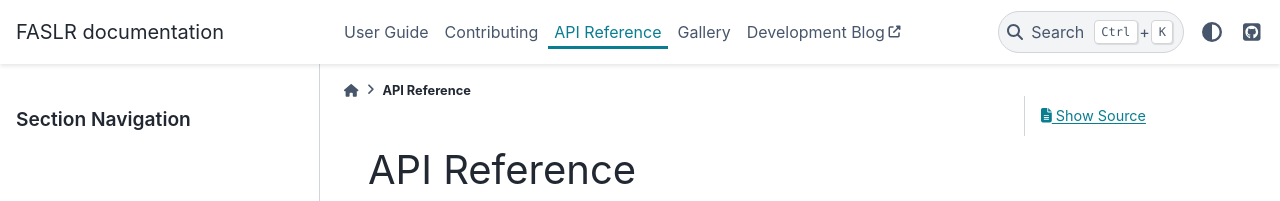
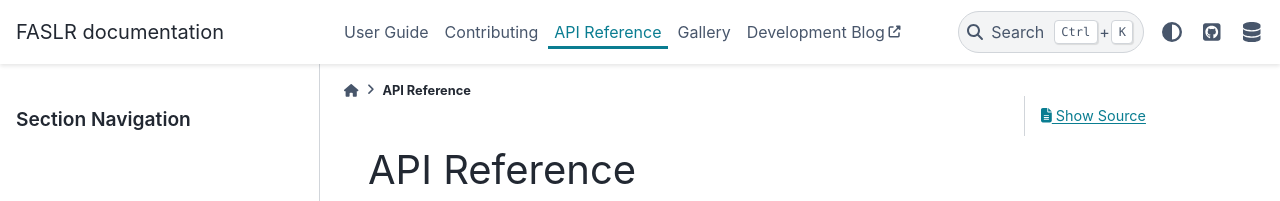
Before and after one commit to casact/FASLR, a Sphinx documentation site: the page built from docs/api/index.rst, in a window 1280 px wide. Shown: the top 201 px of the page. Built offline with Sphinx 7.4.7 and the PyData theme 0.15.4, drawn with Linux system fonts in a browser that asks for light colours; pages that are not in the unit, such as notebooks, are missing from menus; the version number is read from the project's files by our own code.

```diff
--- a/docs/conf.py
+++ b/docs/conf.py
@@ -84,6 +84,12 @@ html_theme_options = {
             "name": "GitHub",
             "url": "https://github.com/casact/FASLR",
             "icon": "fa-brands fa-square-github",
+            "type": "fontawesome",
+        },
+        {
+            "name": "Schema",
+            "url": "https://faslr.com/db",
+            "icon": "fa-solid fa-database",
             "type": "fontawesome",
         }
     ],
```
